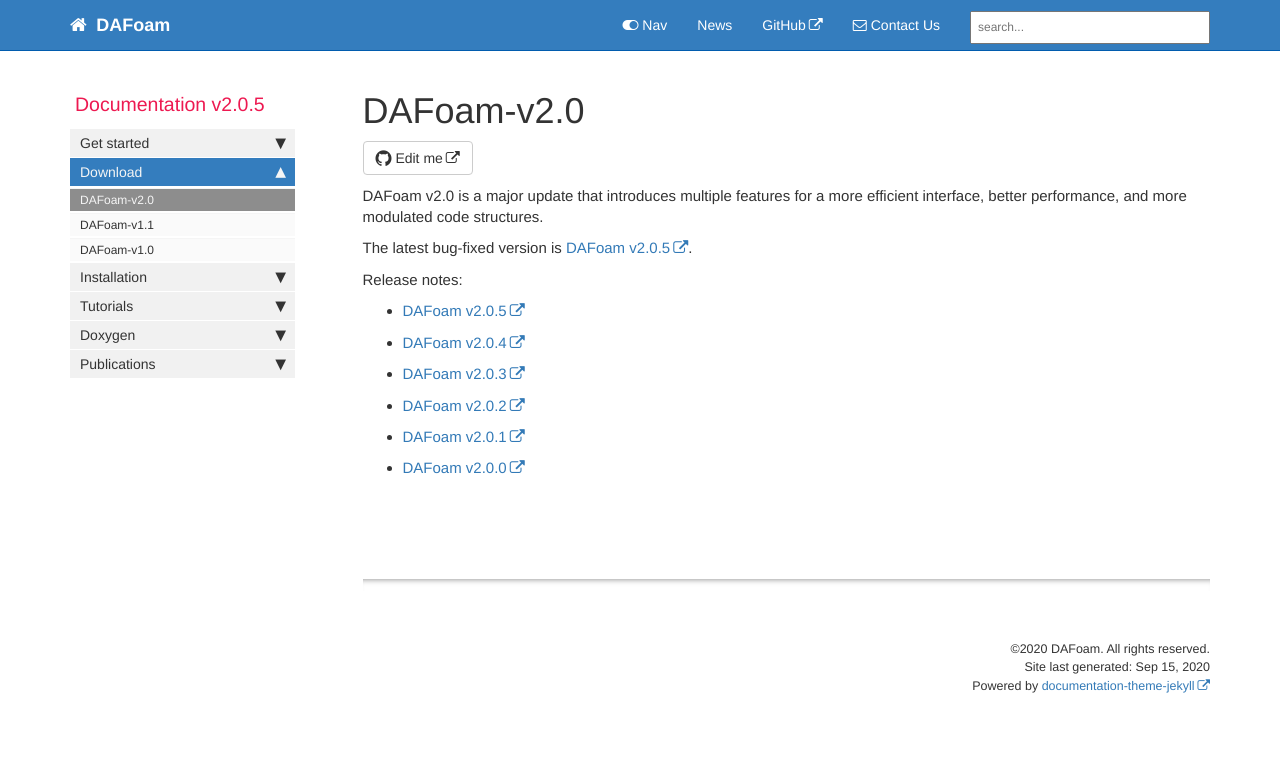
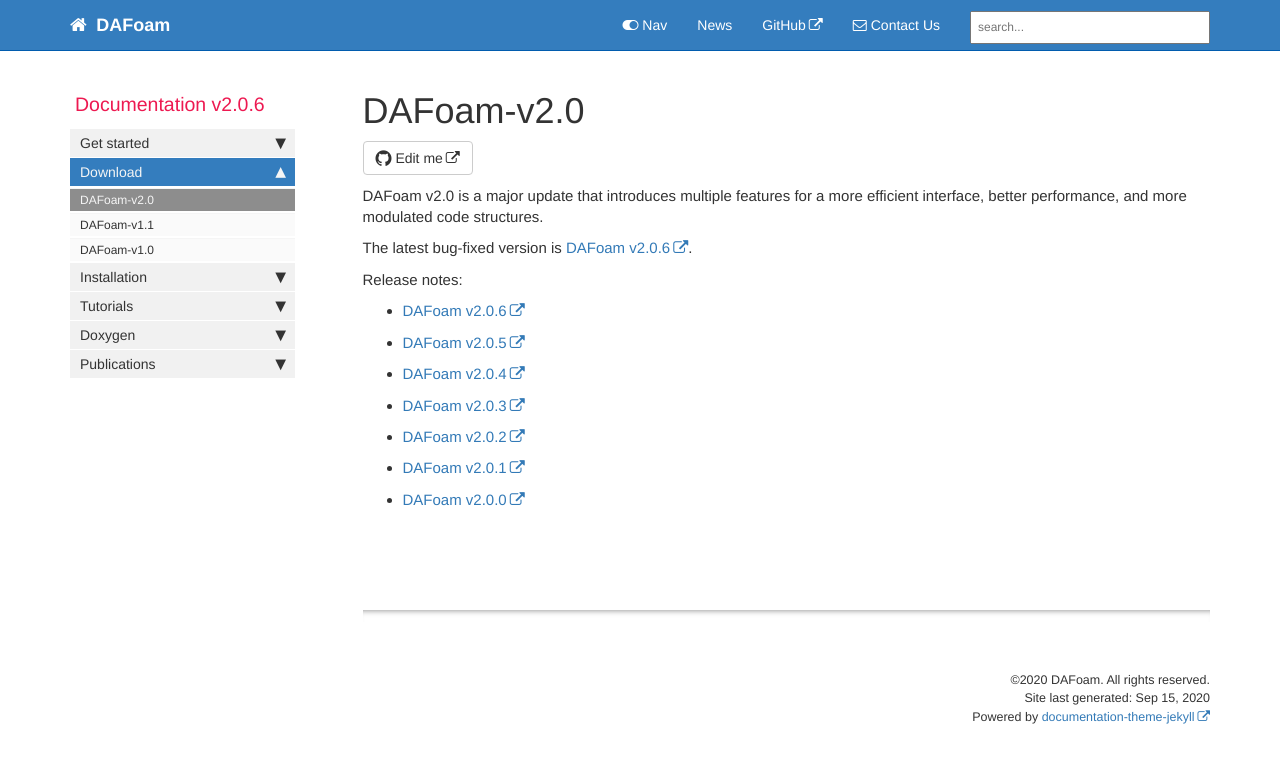
Before and after one commit to DAFoam/DAFoam.github.io, a Jekyll site: the page built from pages/mydoc/mydoc_download_v2.0.md, in a window 1280 px wide. Shown: the top 763 px of the page. Built offline with Jekyll 4.4.1, drawn with Linux system fonts in a browser that asks for light colours; comment, search, counter and statistics services are not loaded.

Commit message:
content update

```diff
--- a/_config.yml
+++ b/_config.yml
@@ -12,7 +12,7 @@ site_title: DAFoam
 company_name: DAFoam
 # this appears in the footer
 
-latest_version: v2.0.5
+latest_version: v2.0.6
 # define the latest version of DAFoam
 
 github_editme_path: DAFoam/DAFoam.github.io/blob/master/
--- a/_data/sidebars/mydoc_sidebar.yml
+++ b/_data/sidebars/mydoc_sidebar.yml
@@ -2,7 +2,7 @@
 
 entries:
 - title: sidebar
-  product: Documentation v2.0.5
+  product: Documentation v2.0.6
   version:
   folders:
 
--- a/pages/mydoc/mydoc_download_v2.0.md
+++ b/pages/mydoc/mydoc_download_v2.0.md
@@ -13,6 +13,8 @@ The latest bug-fixed version is [DAFoam {{ site.latest_version }}](https://githu
 
 Release notes:
 
+- [DAFoam v2.0.6](https://github.com/mdolab/dafoam/releases/tag/v2.0.6)
+
 - [DAFoam v2.0.5](https://github.com/mdolab/dafoam/releases/tag/v2.0.5)
 
 - [DAFoam v2.0.4](https://github.com/mdolab/dafoam/releases/tag/v2.0.4)
```
